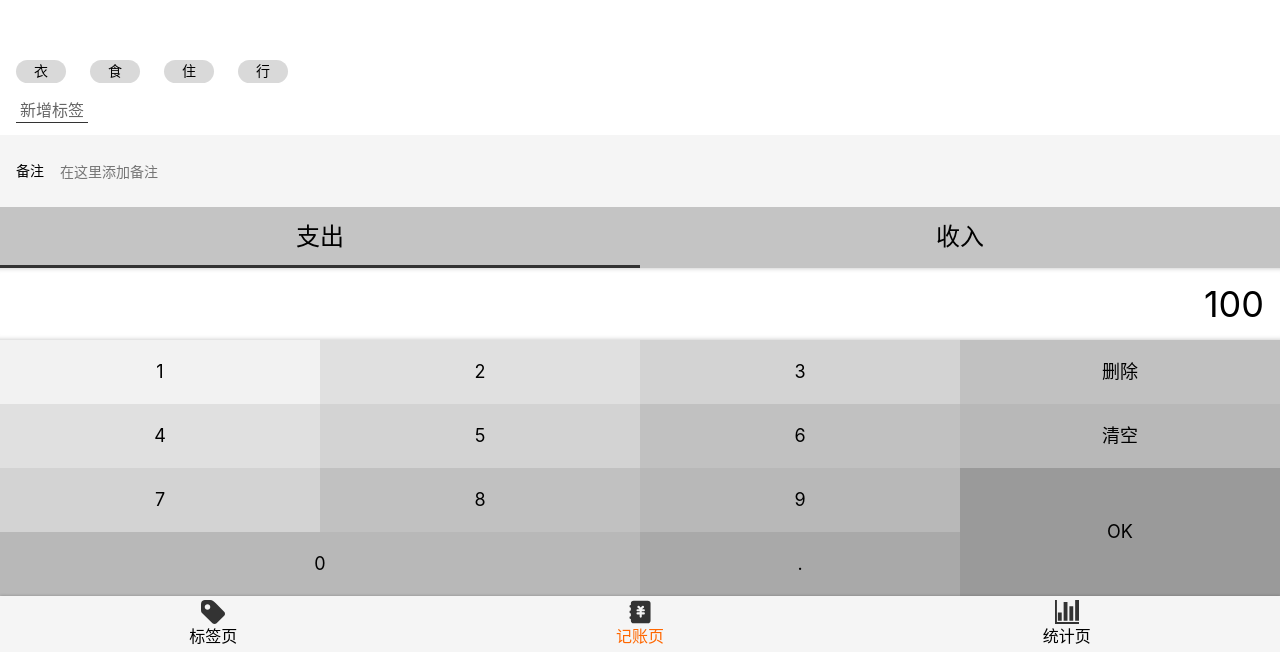
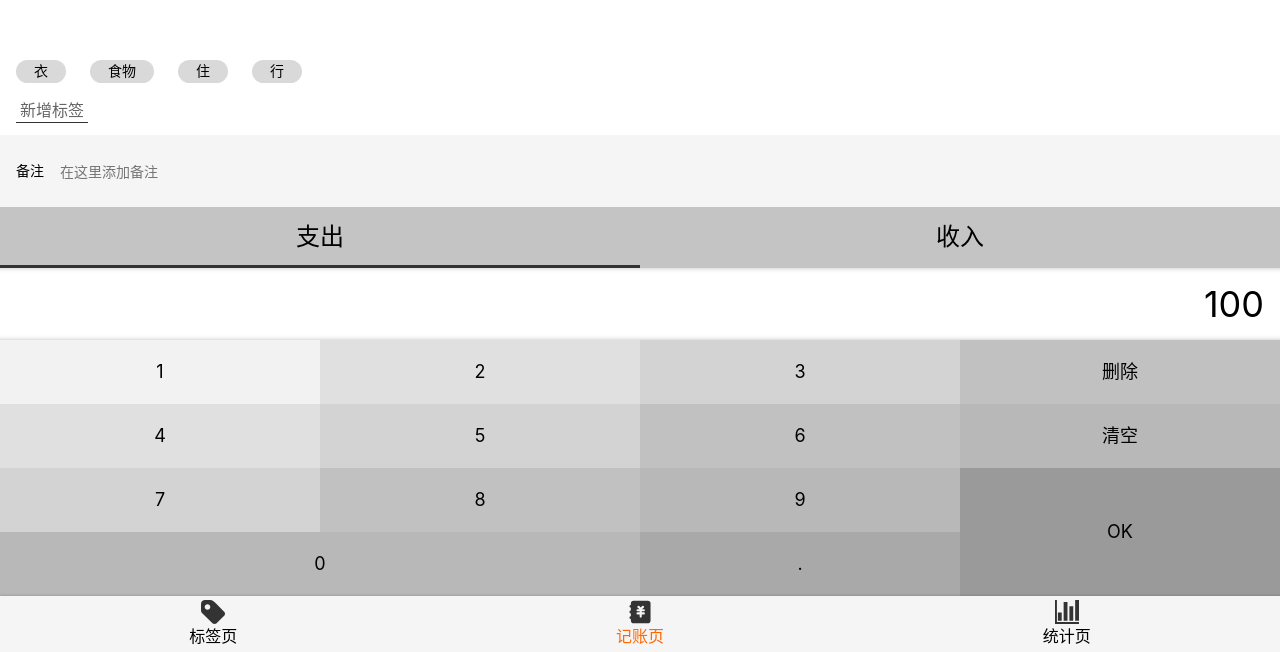
Before and after one commit to MrXieH/react-ts-money, a React app: page /#/money in a window 1280 px wide. Shown: the part 148-800 px from the top of the page. Built offline with nearby package versions, Linux system fonts and the light colour scheme.

Commit message:
tag selector

```diff
--- a/src/views/Money/TagsSection.tsx
+++ b/src/views/Money/TagsSection.tsx
@@ -1,6 +1,7 @@
 import styled from 'styled-components';
+import React, {useState} from "react";
 
-const TagsSection = styled.section`
+const Wrapper = styled.section`
   background: #FFFFFF; padding: 12px 16px;
   flex-grow: 1; display:flex; flex-direction: column;
   justify-content: flex-end; align-items: flex-start;
@@ -9,6 +10,10 @@ const TagsSection = styled.section`
        background: #D9D9D9; border-radius: 18px;
        display:inline-block; padding: 3px 18px;
        font-size: 14px; margin: 8px 12px;
+       cursor: pointer;
+       &.selected {
+        background: #f60;
+       }
     }
   }
   > button{
@@ -18,4 +23,47 @@ const TagsSection = styled.section`
   }
 `;
 
+const TagsSection: React.FC = () => {
+  const [tags, setTags] = useState<string[]>(['衣', '食物', '住', '行'])
+
+  const [selectedTags, setSelectedTags] = useState<string[]>([])
+
+  const addTag = (): void => {
+    const tagName = window.prompt('请输入新标签的名称')
+    if (tagName !== null) {
+      if (tags.indexOf(tagName) >= 0) {
+        alert('标签名已存在')
+        return
+      }
+      setTags([...tags, tagName])
+
+    }
+  }
+
+  const toggleTags = (tag: string): void => {
+    if (selectedTags.indexOf(tag) >= 0) {
+      setSelectedTags(selectedTags.filter(t => t !== tag))
+    } else {
+      setSelectedTags([...selectedTags, tag])
+    }
+  }
+
+  const getActiveClass = (tag: string): string => {
+    return selectedTags.indexOf(tag) >= 0 ? 'selected' : ''
+  }
+
+  return (
+    <Wrapper>
+      <ol>
+        {
+          tags.map(tag => {
+            return <li key={tag} className={getActiveClass(tag)} onClick={() => toggleTags(tag)}>{tag}</li>
+          })
+        }
+      </ol>
+      <button onClick={addTag}>新增标签</button>
+    </Wrapper>
+  )
+}
+
 export {TagsSection};
--- a/src/views/Money/index.tsx
+++ b/src/views/Money/index.tsx
@@ -14,15 +14,7 @@ const MyLayout = styled(Layout)`
 function Money() {
   return (
     <MyLayout>
-            <TagsSection>
-                <ol>
-                    <li>衣</li>
-                    <li>食</li>
-                    <li>住</li>
-                    <li>行</li>
-                </ol>
-                <button>新增标签</button>
-            </TagsSection>
+      <TagsSection/>
       <NotesSection>
         <label>
           <span>备注</span>
```
Also changed, not shown: 2 other files (tests, documents, lock files or other folders). Lines whose indentation alone changed are shown as unchanged.
